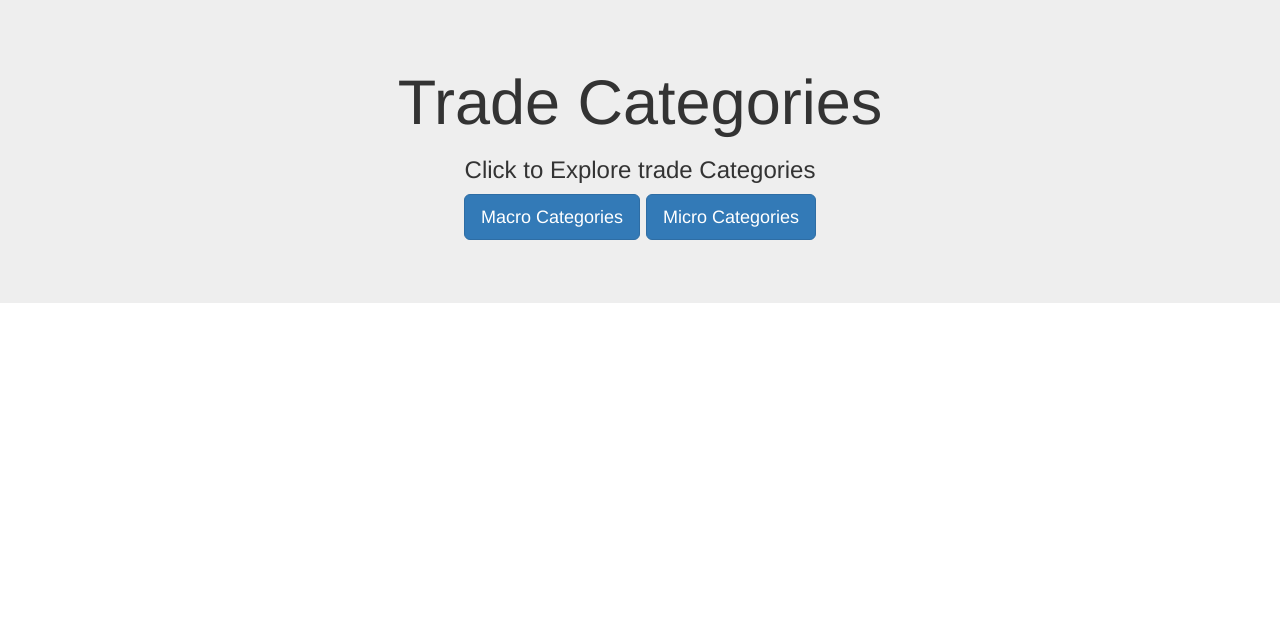
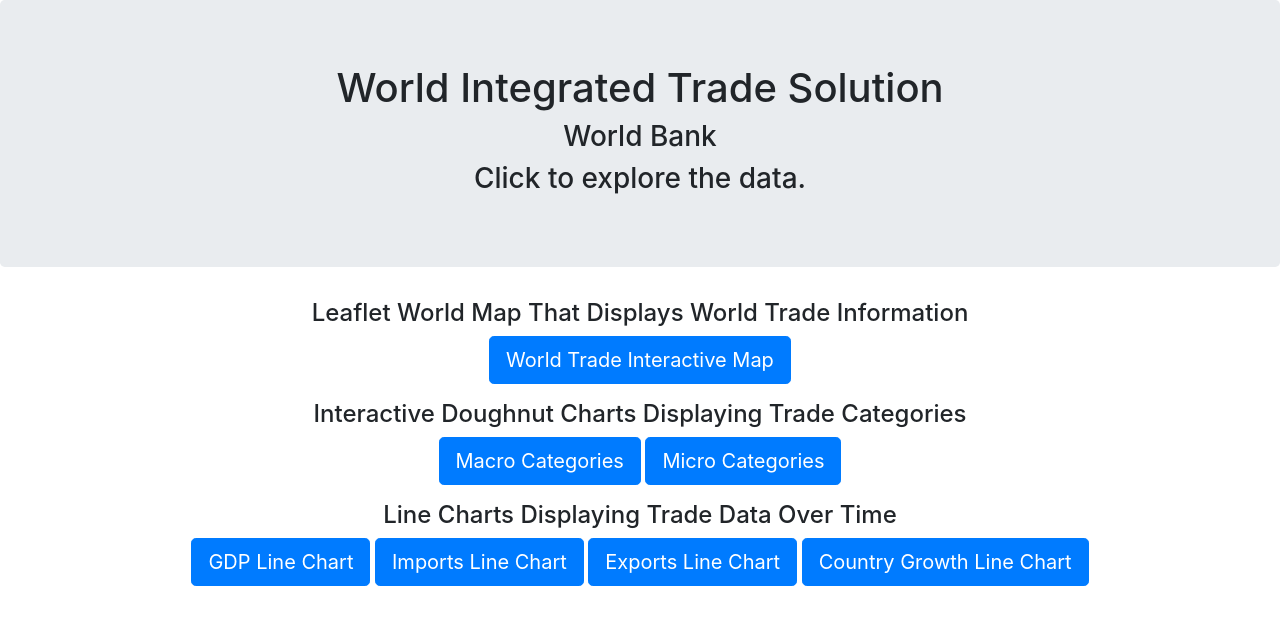
Before and after one commit to PaulBernert/Project2-Group4-World-Bank, a Flask app: page / in a window 1280 px wide. Shown: the top 625 px of the page. Run offline with Flask 2, Linux system fonts and the light colour scheme; parts of the project's set-up code (start-up, migrations or seed data) failed here and were passed over; some libraries are stand-ins or nearby versions.

Commit message:
updated landing page

```diff
--- a/templates/landing.html
+++ b/templates/landing.html
@@ -2,17 +2,34 @@
 <html lang="en">
 
 <head>
-    <title>Trade Data</title>
+    <title>WITS Data</title>
+    <!-- <link rel="stylesheet" href="https://maxcdn.bootstrapcdn.com/bootstrap/3.3.7/css/bootstrap.min.css"> -->
+    <link rel="stylesheet" href="https://stackpath.bootstrapcdn.com/bootstrap/4.4.1/css/bootstrap.min.css" integrity="sha384-Vkoo8x4CGsO3+Hhxv8T/Q5PaXtkKtu6ug5TOeNV6gBiFeWPGFN9MuhOf23Q9Ifjh" crossorigin="anonymous">
     <link rel="stylesheet" href="{{ url_for('static', filename='css/style.css') }}">
-    <link rel="stylesheet" href="https://maxcdn.bootstrapcdn.com/bootstrap/3.3.7/css/bootstrap.min.css">
 </head>
 
 <body>
     <div class="jumbotron text-center">
-        <h1>Trade Categories</h1>
-        <h3>Click to Explore trade Categories</h3>
-        <p><a class="btn btn-primary btn-lg" href="https://world-bank-project-2.herokuapp.com/doughnut" role="button">Macro Categories</a>
+        <h1>World Integrated Trade Solution</h1>
+        <h3>World Bank</h3>
+        <h3>Click to explore the data.</h3>
+    </div>
+    <div class="text-center">
+        <h4>Leaflet World Map That Displays World Trade Information</h4>
+        <p>
+            <a class="btn btn-primary btn-lg" href="https://world-bank-project-2.herokuapp.com/map-gdp" role="button">World Trade Interactive Map</a>
+        </p>
+        <h4>Interactive Doughnut Charts Displaying Trade Categories</h4>
+        <p>
+            <a class="btn btn-primary btn-lg" href="https://world-bank-project-2.herokuapp.com/doughnut" role="button">Macro Categories</a>
             <a class="btn btn-primary btn-lg" href="https://world-bank-project-2.herokuapp.com/doughnut2" role="button">Micro Categories</a>
+        </p>
+        <h4>Line Charts Displaying Trade Data Over Time</h4>
+        <p>
+            <a class="btn btn-primary btn-lg" href="https://world-bank-project-2.herokuapp.com/gdp_chart" role="button">GDP Line Chart</a>
+            <a class="btn btn-primary btn-lg" href="https://world-bank-project-2.herokuapp.com/imports_chart" role="button">Imports Line Chart</a>
+            <a class="btn btn-primary btn-lg" href="https://world-bank-project-2.herokuapp.com/exports_chart" role="button">Exports Line Chart</a>
+            <a class="btn btn-primary btn-lg" href="https://world-bank-project-2.herokuapp.com/country_growth_chart" role="button">Country Growth Line Chart</a>
         </p>
     </div>
 
```
